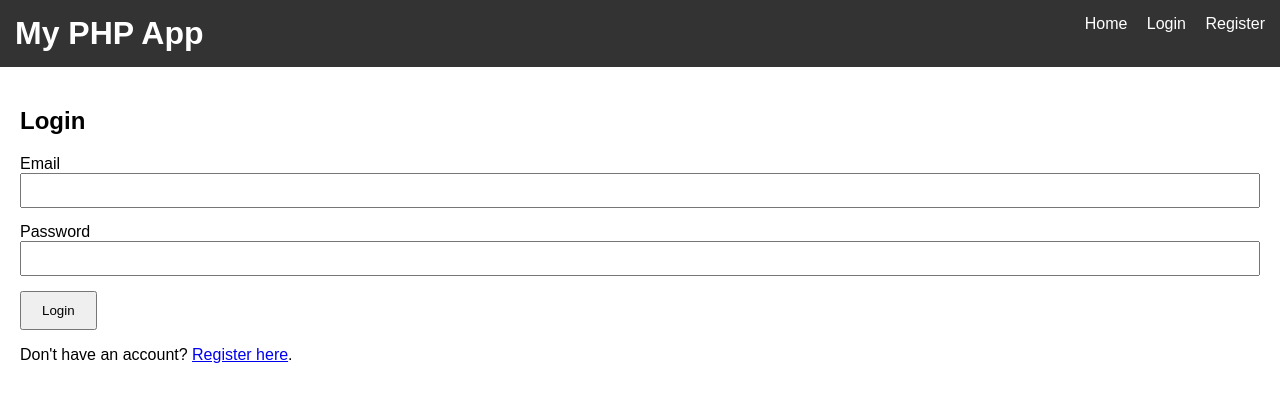
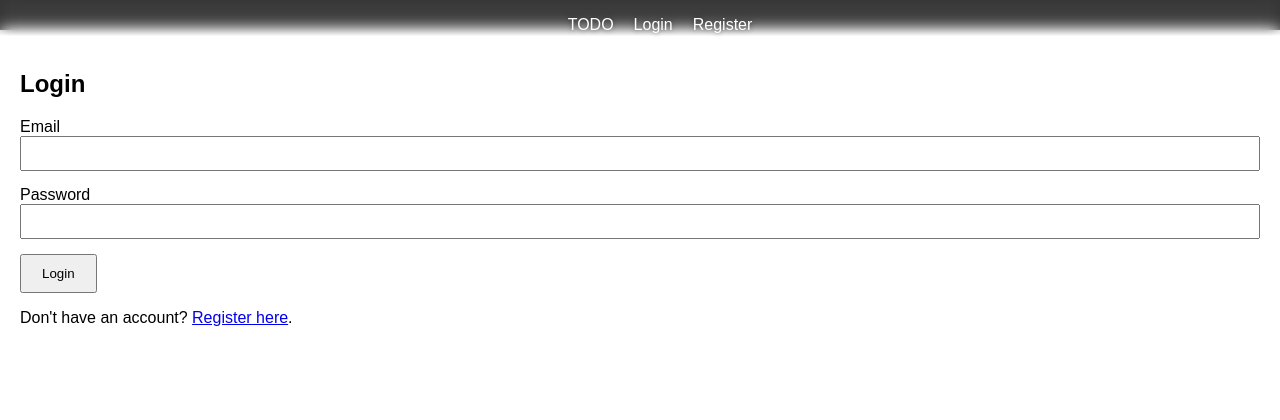
Before and after one commit to collinsregs/farwell-innovations-limited, a PHP site: page /templates/login.php in a window 1280 px wide. Shown: the top 420 px of the page. Run offline with PHP 8.4, Linux system fonts and the light colour scheme; data comes from the database, SQL or seed files in the repository.

Commit message:
bug fixes

```diff
--- a/src/includes/config.php
+++ b/src/includes/config.php
@@ -1,16 +1,31 @@
 <?php
-// includes/config.php
 
-define('APP_NAME', 'My PHP App');
-define('APP_VERSION', '1.0.0');
-define('ENVIRONMENT', 'development');
+
+if (!defined('APP_NAME')) {
+    define('APP_NAME', 'My PHP App');
+}
+
+if (!defined('APP_VERSION')) {
+    define('APP_VERSION', '1.0.0');
+}
+
+if (!defined('ENVIRONMENT')) {
+    define('ENVIRONMENT', 'development');
+}
 
 // Database configuration for SQLite
-define('DB_TYPE', 'sqlite');
-define('DB_PATH', __DIR__ . '/database/database.db'); // Adjust the path as needed
+if (!defined('DB_TYPE')) {
+    define('DB_TYPE', 'sqlite');
+}
+
+if (!defined('DB_PATH')) {
+    define('DB_PATH', __DIR__ . '/database/database.db'); // Adjust the path as needed
+}
 
 // Base URL of the application
-define('BASE_URL', 'http://localhost/');
+if (!defined('BASE_URL')) {
+    define('BASE_URL', 'http://localhost/'); // Adjust as needed
+}
 
 if (ENVIRONMENT === 'development') {
     ini_set('display_errors', 1);
@@ -22,5 +37,5 @@ if (ENVIRONMENT === 'development') {
     error_reporting(0);
 }
 
-// Other configuration constants can be added here
+
 ?>
--- a/src/includes/header.php
+++ b/src/includes/header.php
@@ -1,26 +1,31 @@
-<!-- header.php -->
+<?php
+include 'config.php';
+?>
 <!DOCTYPE html>
 <html lang="en">
 
 <head>
     <meta charset="UTF-8">
-    <title><?php echo $title ?? 'My PHP App'; ?></title>
-    <link rel="stylesheet" href="assets/css/styles.css">
+    <title><?php echo $title ?? 'TODO'; ?></title>
+    <link rel="stylesheet" href="<?php echo BASE_URL; ?>templates/assets/css/styles.css">
 </head>
 
 <body>
     <header>
-        <h1>My PHP App</h1>
+        <!-- <h1>TODO</h1> -->
         <nav>
-            <a href="index.php">Home</a>
-            <?php if (isset($_SESSION['user_id'])): ?>
-                <a href="templates/profile.php">Profile</a>
-                <a href="templates/tasks.php">Tasks</a>
-                <a href="templates/logout.php">Logout</a>
-            <?php else: ?>
-                <a href="templates/login.php">Login</a>
-                <a href="templates/register.php">Register</a>
-            <?php endif; ?>
+
+            <a href="<?php echo BASE_URL; ?>index.php">TODO</a>
+            <div class="nav-links"> <!-- New div for the right-aligned links -->
+                <?php if (isset($_SESSION['user_id'])): ?>
+                    <a href="<?php echo BASE_URL; ?>templates/profile.php">Profile</a>
+                    <a href="<?php echo BASE_URL; ?>templates/tasks.php">Tasks</a>
+                    <a href="<?php echo BASE_URL; ?>templates/logout.php">Logout</a>
+                <?php else: ?>
+                    <a href="<?php echo BASE_URL; ?>templates/login.php">Login</a>
+                    <a href="<?php echo BASE_URL; ?>templates/register.php">Register</a>
+                <?php endif; ?>
+            </div>
         </nav>
     </header>
     <main>
--- a/src/index.php
+++ b/src/index.php
@@ -1,5 +1,5 @@
 <?php
-// index.php
+
 require_once 'includes/auth.php';
 include 'includes/header.php';
 
@@ -7,7 +7,7 @@ $title = "Home";
 
 ?>
 
-<h2>Welcome to My PHP App</h2>
+<h2>Welcome to TODO</h2>
 <?php if (isLoggedIn()): ?>
     <p>Hello, <?php echo htmlspecialchars($_SESSION['user_name']); ?>! Manage your <a href="templates/tasks.php">tasks</a>
         or update your <a href="templates/profile.php">profile</a>.</p>
--- a/src/templates/assets/css/styles.css
+++ b/src/templates/assets/css/styles.css
@@ -1,5 +1,3 @@
-/* assets/css/styles.css */
-
 body {
   font-family: Arial, sans-serif;
   margin: 0;
@@ -18,14 +16,31 @@ header h1 {
 }
 
 nav {
-  display: inline-block;
-  float: right;
+  position: fixed;
+  top: 0;
+  left: 0;
+  width: 100%;
+  padding: 16px 20px 30px 20px;
+  display: flex;
+  align-items: center;
+  transition: 0.3s ease-out;
+  backdrop-filter: blur(8px) brightness(1.2);
+  -webkit-backdrop-filter: blur(8px) brightness(1.2);
+  text-shadow: 0 0 5px rgba(0, 0, 0, 0.5);
+  color: white;
+  font-size: 16px;
+  justify-content: center;
+  gap: 20px;
 }
 
 nav a {
   color: #fff;
-  margin-left: 15px;
   text-decoration: none;
+}
+.nav-links {
+  display: flex;
+  gap: 20px;
+  /* padding: 0 20px 0px 40px; */
 }
 
 main {
--- a/src/templates/login.php
+++ b/src/templates/login.php
@@ -32,13 +32,13 @@ if ($_SERVER["REQUEST_METHOD"] == "POST") {
             $stmt->bindParam(1, $email, PDO::PARAM_STR);
 
             $data = $stmt->execute();
-            var_dump($data);
+
             $user = $stmt->fetch(PDO::FETCH_ASSOC);
-            var_dump($user);
+
 
             if ($user) {
 
-                var_dump($user);
+
                 if (password_verify($password, $user['password'])) {
                     // Password is correct, start a new session
                     session_start();
--- a/src/templates/logout.php
+++ b/src/templates/logout.php
@@ -1,8 +1,8 @@
 <?php
-// logout.php
+include '../includes/config.php';
 session_start();
 $_SESSION = [];
 session_destroy();
-header("Location: login.php");
+header("Location:" . BASE_URL . "index.php");
 exit();
 ?>
```
Also changed, not shown: 1 other file.
